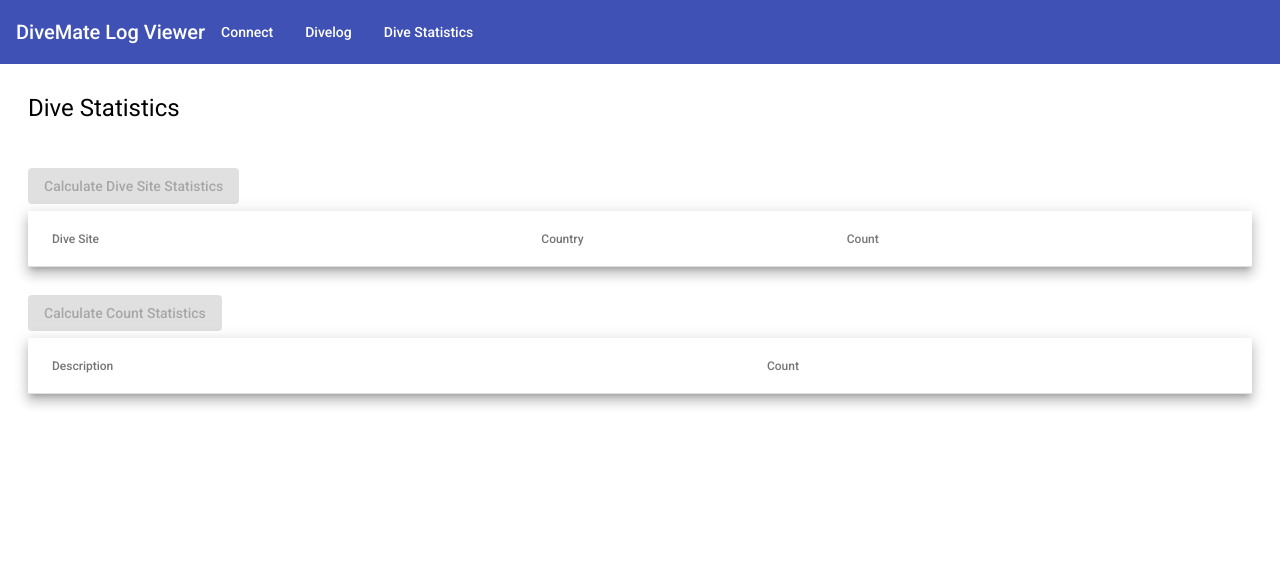
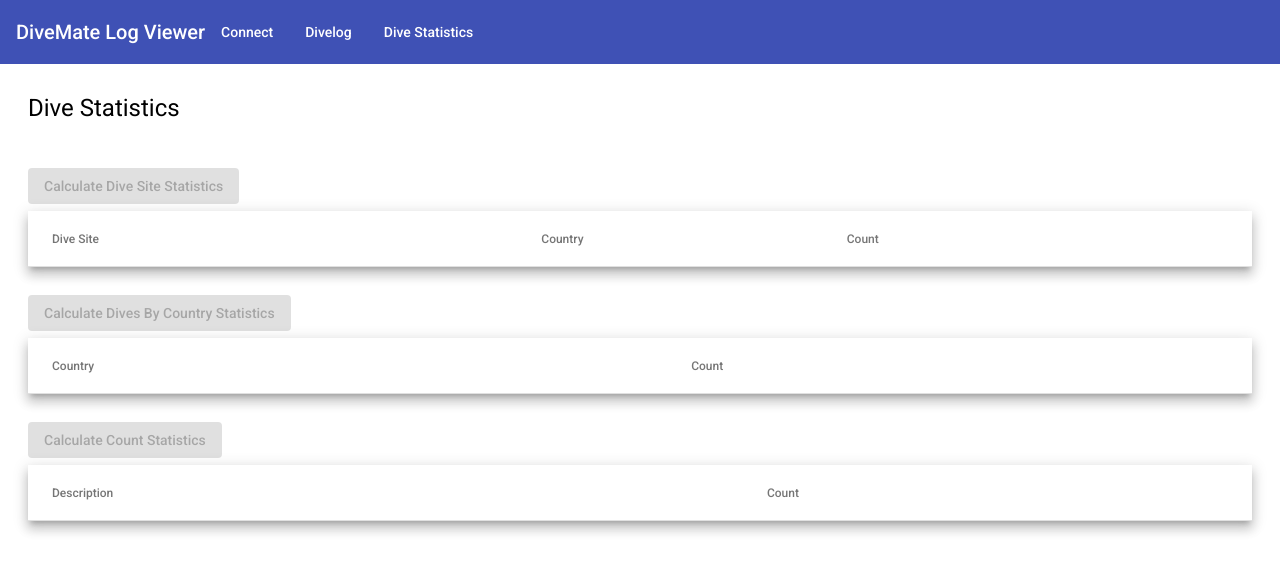
Before and after one commit to adi-f/divemate-viewer, an Angular app: page /divestat in a window 1280 px wide. Shown: the top 572 px of the page. Built offline with nearby package versions, Linux system fonts and the light colour scheme.

Commit message:
added dives by country

```diff
--- a/src/app/features/divestat/divestat.component.html
+++ b/src/app/features/divestat/divestat.component.html
@@ -7,7 +7,6 @@
     <th mat-header-cell *matHeaderCellDef>Dive Site</th>
     <td mat-cell *matCellDef="let site"> {{site.name}} </td>
   </ng-container>
-
 
   <ng-container matColumnDef="country">
     <th mat-header-cell *matHeaderCellDef>Country</th>
@@ -24,6 +23,27 @@
   <tr mat-row *matRowDef="let row; columns: columnsDiveSiteStats;"></tr>
 </table>
 
+
+
+<button mat-raised-button color="primary" [disabled]="(logReady$ | async) !== true" (click)="calculateDivesByCountry()">Calculate Dives By Country Statistics</button>
+<table mat-table [dataSource]="(divesByCountry | async) || []" class="mat-elevation-z8">
+
+  <ng-container matColumnDef="country">
+    <th mat-header-cell *matHeaderCellDef>Country</th>
+    <td mat-cell *matCellDef="let country"> {{country.country}} </td>
+  </ng-container>
+
+  <ng-container matColumnDef="count">
+    <th mat-header-cell *matHeaderCellDef>Count</th>
+    <td mat-cell *matCellDef="let country"> {{country.count}} </td>
+  </ng-container>
+
+  <tr mat-header-row *matHeaderRowDef="columnsDivesByCountry"></tr>
+  <tr mat-row *matRowDef="let row; columns: columnsDivesByCountry;"></tr>
+</table>
+
+
+
 <button mat-raised-button color="primary" [disabled]="(logReady$ | async) !== true" (click)="calculateCountStats()">Calculate Count Statistics</button>
 <table mat-table [dataSource]="(countStats | async) || []" class="mat-elevation-z8">
 
@@ -37,7 +57,6 @@
     <td mat-cell *matCellDef="let entry"> {{entry.count}} </td>
   </ng-container>
 
-
   <tr mat-header-row *matHeaderRowDef="columnsCountStats"></tr>
   <tr mat-row *matRowDef="let row; columns: columnsCountStats;"></tr>
 </table>
--- a/src/app/features/divestat/divestat.component.ts
+++ b/src/app/features/divestat/divestat.component.ts
@@ -1,6 +1,6 @@
 import { Component, OnDestroy, OnInit } from '@angular/core';
 import { Observable } from 'rxjs';
-import { CountStat, DiveSiteStat } from 'src/app/shared/model';
+import { CountStat, DivesByCountry, DiveSiteStat } from 'src/app/shared/model';
 import { DivestatService } from './divestat.service';
 
 @Component({
@@ -12,6 +12,10 @@
     'name', 'country', 'count'
   ];
 
+  readonly columnsDivesByCountry = [
+    'country', 'count'
+  ];
+
   readonly columnsCountStats = [
     'description', 'count'
   ];
@@ -19,6 +23,8 @@
   logReady$: Observable<boolean>;
 
   diveSiteStats: Promise<DiveSiteStat[]> = Promise.resolve([]);
+
+  divesByCountry: Promise<DivesByCountry[]> = Promise.resolve([]);
 
   countStats: Promise<CountStat[]> = Promise.resolve([]);
 
@@ -30,6 +36,10 @@
     this.diveSiteStats = this.divestatService.readDiveSiteStats();
   }
 
+  calculateDivesByCountry() {
+    this.divesByCountry = this.divestatService.readDivesGroupedByCountry();
+  }
+
   calculateCountStats() {
     this.countStats = this.divestatService.readAllCountStats();
   }
--- a/src/app/features/divestat/divestat.service.ts
+++ b/src/app/features/divestat/divestat.service.ts
@@ -3,7 +3,7 @@
 import { map } from 'rxjs/operators';
 import { ConfigService } from 'src/app/shared/config/config.service';
 import { Decompression, Entry, Salinity, SqlService, StatColumns } from 'src/app/shared/data/sql-service.service';
-import { CountStat, DiveSiteStat } from 'src/app/shared/model';
+import { CountStat, DivesByCountry, DiveSiteStat } from 'src/app/shared/model';
 
 @Injectable({
   providedIn: 'root'
@@ -20,8 +20,13 @@
     return this.sqlService.readDiveSitesGroupedByDiveCount();
   }
 
+  readDivesGroupedByCountry(): Promise<DivesByCountry[]> {
+    return this.sqlService.readDivesGroupedByCountry();
+  }
+
   async readAllCountStats(): Promise<CountStat[]> {
     const counts = [
+      {description: 'Total number of dives', read: () => this.readTotalCount()},
       {description: 'Decompression dives', read: () => this.readDecoDiveCount()},
       {description: 'Dives entered by shore', read: () => this.readShoreDiveCount()},
       {description: 'Dives entered by boat', read: () => this.readBoadDiveCount()},
@@ -36,6 +41,10 @@
       description: counts[index].description,
       count: result
     }));
+  }
+
+  private readTotalCount(): Promise<number> {
+    return this.sqlService.countAllDives();
   }
 
   private readDecoDiveCount(): Promise<number> {
--- a/src/app/shared/data/sql-service.service.ts
+++ b/src/app/shared/data/sql-service.service.ts
@@ -2,7 +2,7 @@
 (window as any).require = () => ({});
 import { Injectable } from '@angular/core';
 import {Database, SqlJsStatic} from 'sql.js';
-import { Dive, DiveSiteStat } from '../model';
+import { Dive, DivesByCountry, DiveSiteStat } from '../model';
 import { CacheService } from 'src/app/shared/cache/cache.service';
 
 const SAFE_SQL_STRING_LITERAL = /^\w*$/;
@@ -67,6 +67,23 @@
         count: column[3]
       })
     );
+  }
+
+  async readDivesGroupedByCountry(): Promise<DivesByCountry[]> {
+    return await this.read(
+      `select Country, count(Country) as Count from Logbook where Status <> ${DiveStatus.DELETED} group by Country order by count(Country) desc`,
+      column => ({
+        country: column[0],
+        count: column[1]
+      })
+    );
+  }
+
+  async countAllDives(): Promise<number> {
+    const resultAsList =  await this.read(`select count(*) from Logbook where Status <> ${DiveStatus.DELETED}`,
+      column => column[0]
+    );
+    return resultAsList[0];
   }
 
   async countBy(columnName: string, value: any): Promise<number> {
--- a/src/app/shared/model.ts
+++ b/src/app/shared/model.ts
@@ -12,6 +12,11 @@
     count: number;
 }
 
+export interface DivesByCountry {
+    country: string;
+    count: number;
+}
+
 export interface CountStat {
     description: string;
     count: number;
```
Lines whose indentation alone changed are shown as unchanged.
